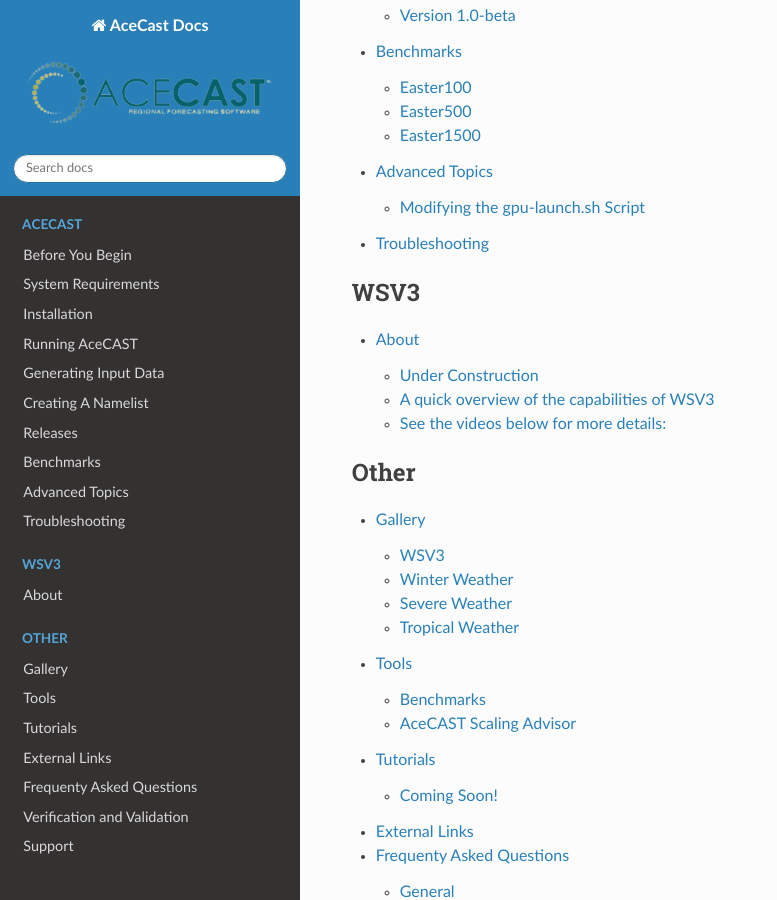
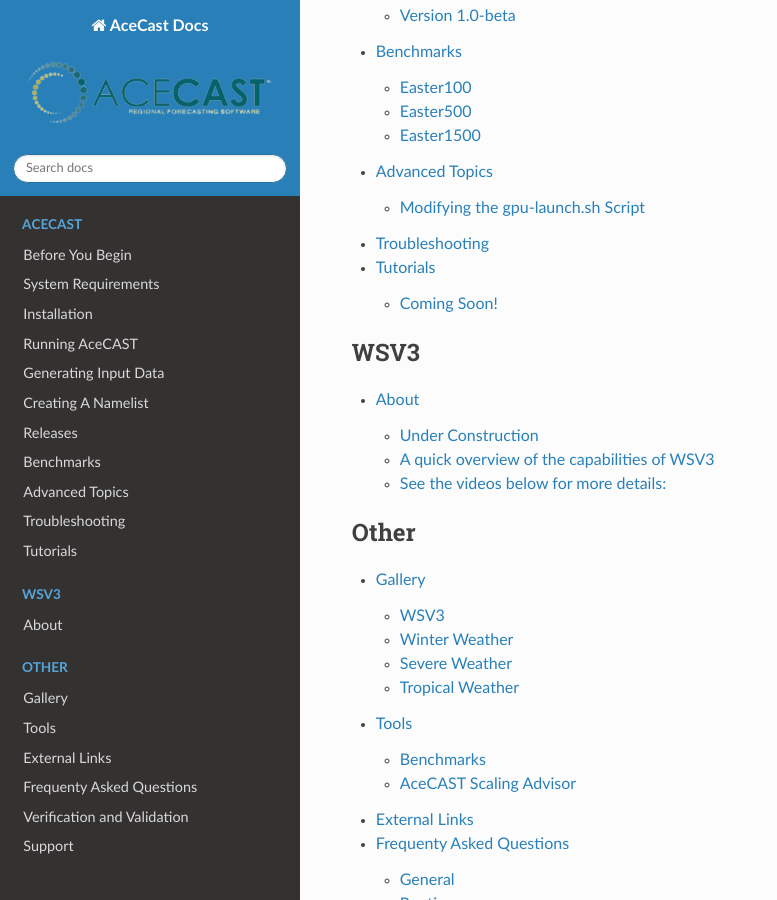
Before and after one commit to TempoQuestInc/AceCAST-Docs, a Sphinx documentation site: the page built from source/index.rst, in a window 1280 px wide and 900 px high, scrolled down 2010 px. Shown: the whole window, without its empty margins (0-777 px from the left). Built offline with Sphinx 7.4.7 and the Read the Docs theme 2.0.0, drawn with Linux system fonts in a browser that asks for light colours; part of the change alters nothing that is shown.

```diff
--- a/source/index.rst
+++ b/source/index.rst
@@ -74,7 +74,7 @@ Index
    Benchmarks.rst
    Advanced.rst
    Troubleshooting.rst
-
+   Tutorials.rst
 
 .. toctree::
    :maxdepth: 2
@@ -90,7 +90,6 @@ Index
 
    Gallery.rst
    Tools.rst
-   Tutorials.rst
    External_Links.rst
    FAQS.rst
    Verification.rst
```
